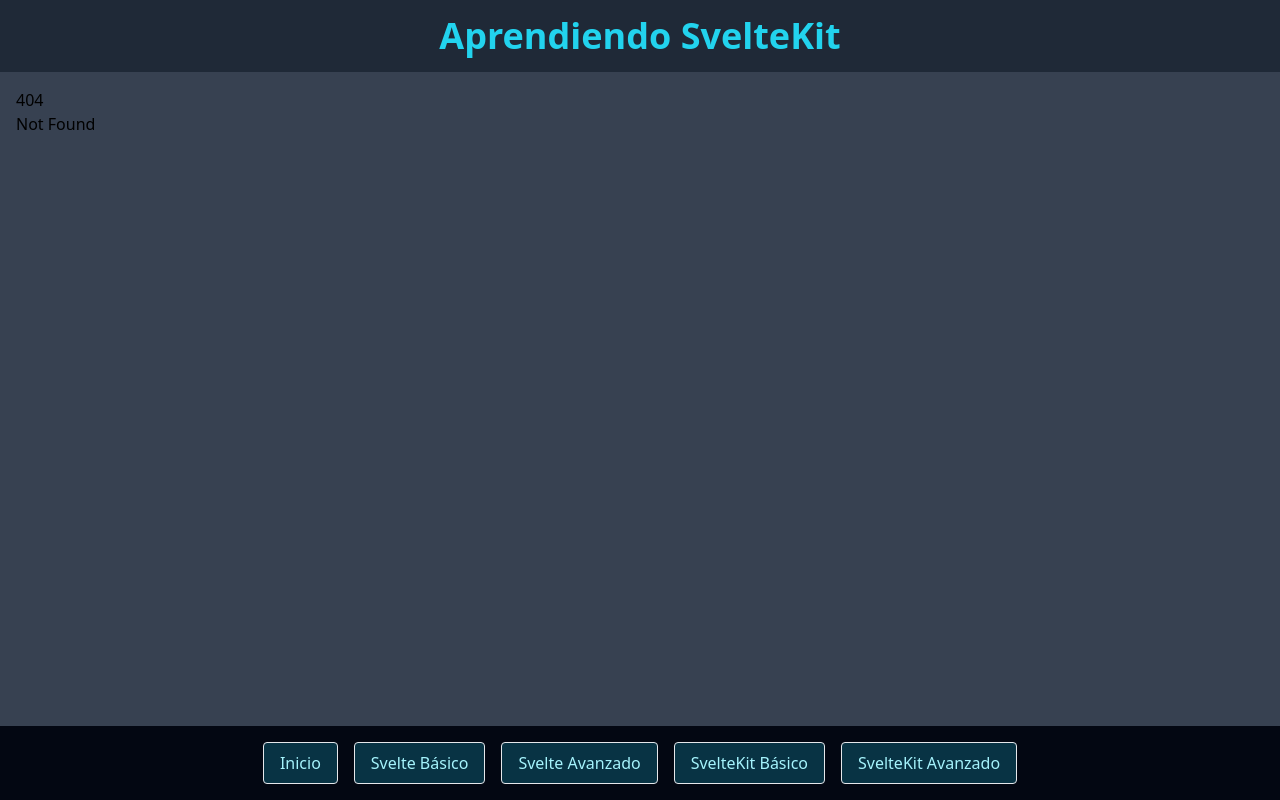
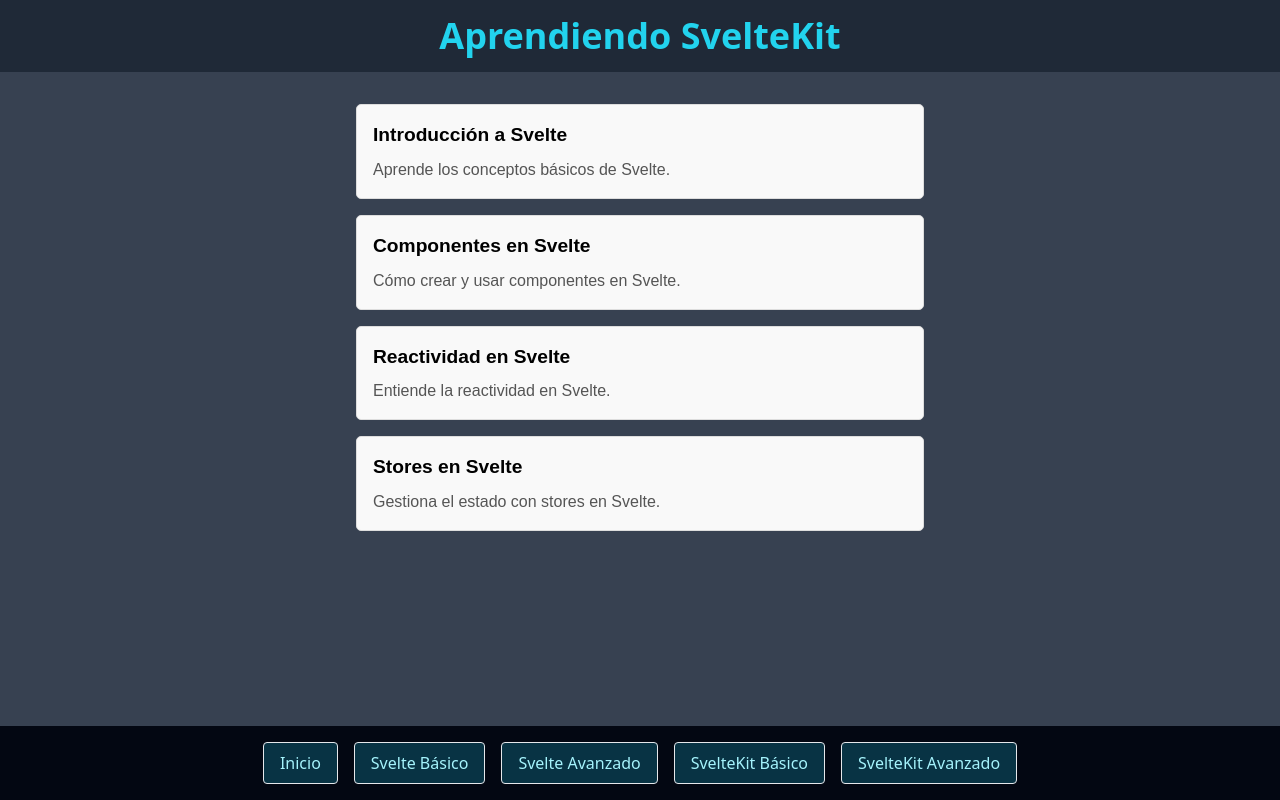
Before and after one commit to IvanGabrielYarupaitanRivera/playground, a SvelteKit app: page /basic-svelte in a window 1280 px wide. Before the commit this address had no page. Built offline with nearby package versions, Linux system fonts and the light colour scheme.

Commit message:
agrega una nueva página con una lista de clases y sus descripciones en Svelte

```diff
--- /dev/null
+++ b/src/routes/basic-svelte/+page.svelte
@@ -0,0 +1,42 @@
+<script>
+	let classes = [
+		{ title: 'Introducción a Svelte', description: 'Aprende los conceptos básicos de Svelte.' },
+		{ title: 'Componentes en Svelte', description: 'Cómo crear y usar componentes en Svelte.' },
+		{ title: 'Reactividad en Svelte', description: 'Entiende la reactividad en Svelte.' },
+		{ title: 'Stores en Svelte', description: 'Gestiona el estado con stores en Svelte.' }
+	];
+</script>
+
+<section class="class-list">
+	{#each classes as clase}
+		<div class="class-item">
+			<div class="class-title">{clase.title}</div>
+			<div class="class-description">{clase.description}</div>
+		</div>
+	{/each}
+</section>
+
+<style>
+	.class-list {
+		max-width: 600px;
+		margin: 0 auto;
+		padding: 1rem;
+		font-family: Arial, sans-serif;
+	}
+	.class-item {
+		border: 1px solid #ddd;
+		padding: 1rem;
+		margin-bottom: 1rem;
+		border-radius: 5px;
+		background-color: #f9f9f9;
+	}
+	.class-title {
+		font-size: 1.2rem;
+		font-weight: bold;
+		margin-bottom: 0.5rem;
+	}
+	.class-description {
+		font-size: 1rem;
+		color: #555;
+	}
+</style>
```
